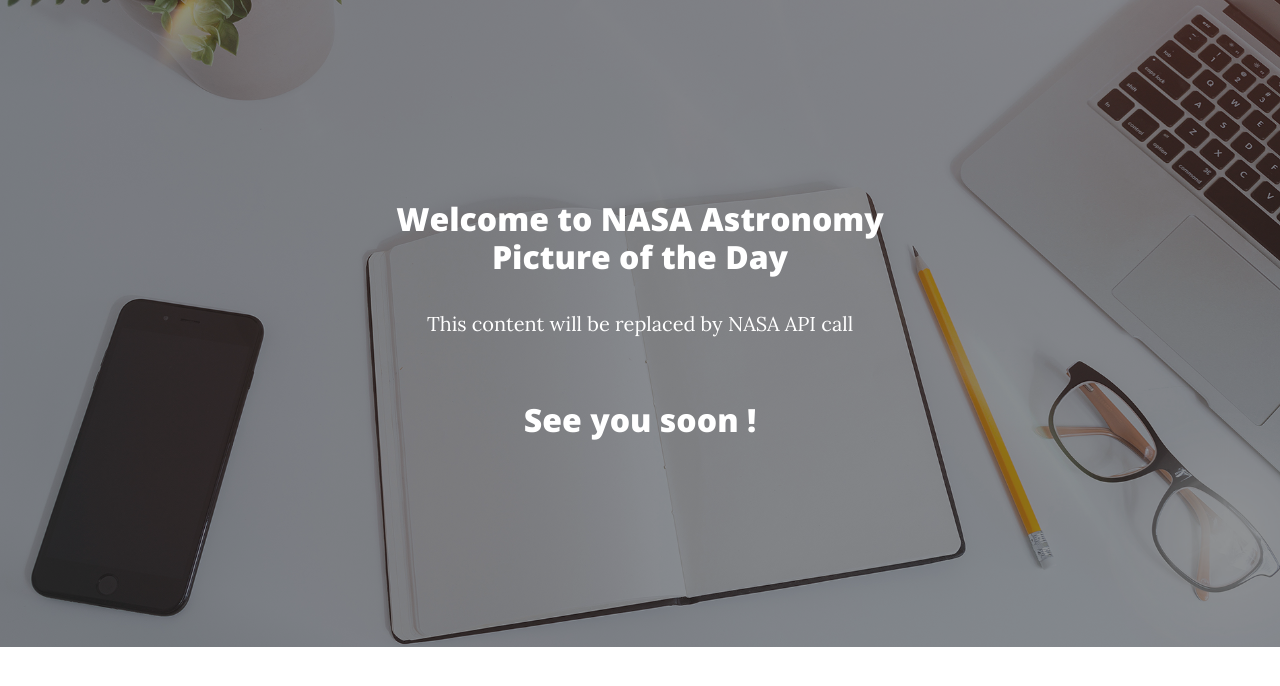
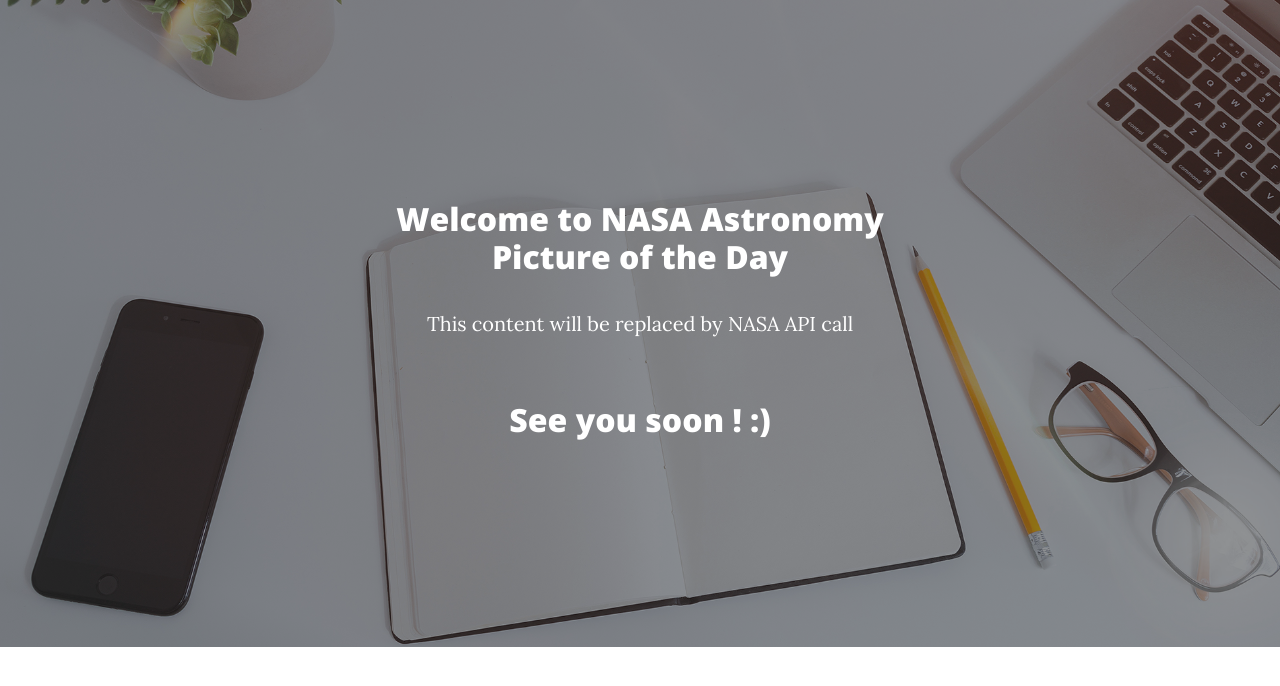
Before and after one commit to gitperede/nasaweb, a plain HTML site: page index.html in a window 1280 px wide. Drawn offline with nearby package versions, Linux system fonts and the light colour scheme; no server answers.

Commit message:
I have added a smile

```diff
--- a/index.html
+++ b/index.html
@@ -25,7 +25,7 @@
                             <h2> Welcome to NASA Astronomy Picture of the Day </h2>
                             <p id="pic_text">This content will be replaced by NASA API call</p>
                             <br>
-                            <h2> See you soon ! </h2>
+                            <h2> See you soon !   :) </h2>
                         </div>
                     </div>
                 </div>
```
